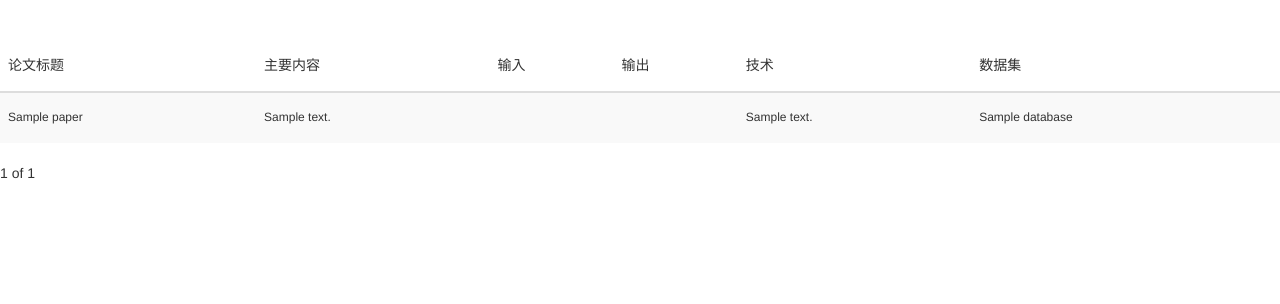
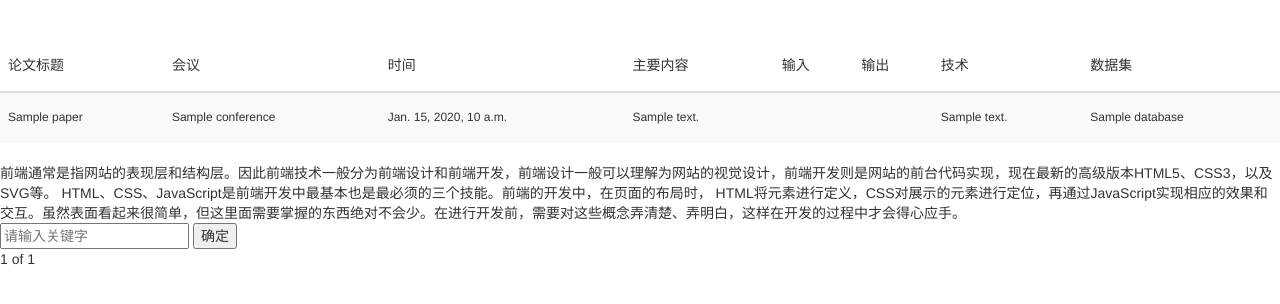
Before and after one commit to yesan0327/ManagementWebsite, a Django app: template templates/paper/inputcode.html in a window 1280 px wide. Shown: the part 52-356 px from the top of the page. Run offline with Django 3.2, Linux system fonts and the light colour scheme; the template is opened without the code that fills it: most values are stand-ins (such as "Sample title", 1, 10 or a date in 2020); some libraries are stand-ins or nearby versions.

Commit message:
fix some small bugs

```diff
--- a/templates/content.html
+++ b/templates/content.html
@@ -2,6 +2,8 @@
     <thead>
     <tr>
         <th><h5>论文标题</h5></th>
+        <th><h5>会议</h5></th>
+        <th><h5>时间</h5></th>
         <th><h5>主要内容</h5></th>
         <th><h5>输入</h5></th>
         <th><h5>输出</h5></th>
@@ -13,12 +15,13 @@
     {% for i in paper %}
         <tr>
             <td><h6>{{ i.title }}</h6></td>
+            <td><h6>{{ i.conference }}</h6></td>
+            <td><h6>{{ i.time }}</h6></td>
             <td><h6>{{ i.content }}</h6></td>
             <td><h6>{{ i.inputform }}</h6></td>
             <td><h6>{{ i.outputform }}</h6></td>
             <td><h6>{{ i.notes }}</h6></td>
             <td><h6>{{ i.database }}</h6></td>
-
         </tr>
     {% endfor %}
     </tbody>
--- a/templates/paper/inputcode.html
+++ b/templates/paper/inputcode.html
@@ -12,7 +12,25 @@
 {% load static %}
 
 {% include 'nav.html' %}
-{% include 'content.html' %}
+<div id="content">
+    {% include 'content.html' %}
+    前端通常是指网站的表现层和结构层。因此前端技术一般分为前端设计和前端开发，前端设计一般可以理解为网站的视觉设计，前端开发则是网站的前台代码实现，现在最新的高级版本HTML5、CSS3，以及SVG等。
+    HTML、CSS、JavaScript是前端开发中最基本也是最必须的三个技能。前端的开发中，在页面的布局时，
+    HTML将元素进行定义，CSS对展示的元素进行定位，再通过JavaScript实现相应的效果和交互。虽然表面看起来很简单，但这里面需要掌握的东西绝对不会少。在进行开发前，需要对这些概念弄清楚、弄明白，这样在开发的过程中才会得心应手。
+</div>
+<input type="text" id="text" placeholder="请输入关键字"/>
+<input type="button" id="button" value="确定"/>
+<script>
+    var content = document.getElementById("content");
+    var contents = content.innerHTML;
+    var text = document.getElementById("text");
+    var button = document.getElementById("button");
+    button.onclick = function () {
+        var value = text.value;
+        var values = contents.split(value);
+        content.innerHTML = values.join('<span style="background:red;">' + value + '</span>');
+    };
+</script>
 {% include 'bottom.html' %}
 {% include 'total.html' %}
 
```
Also changed, not shown: templates/upload/index.html (+1 -17 lines).
